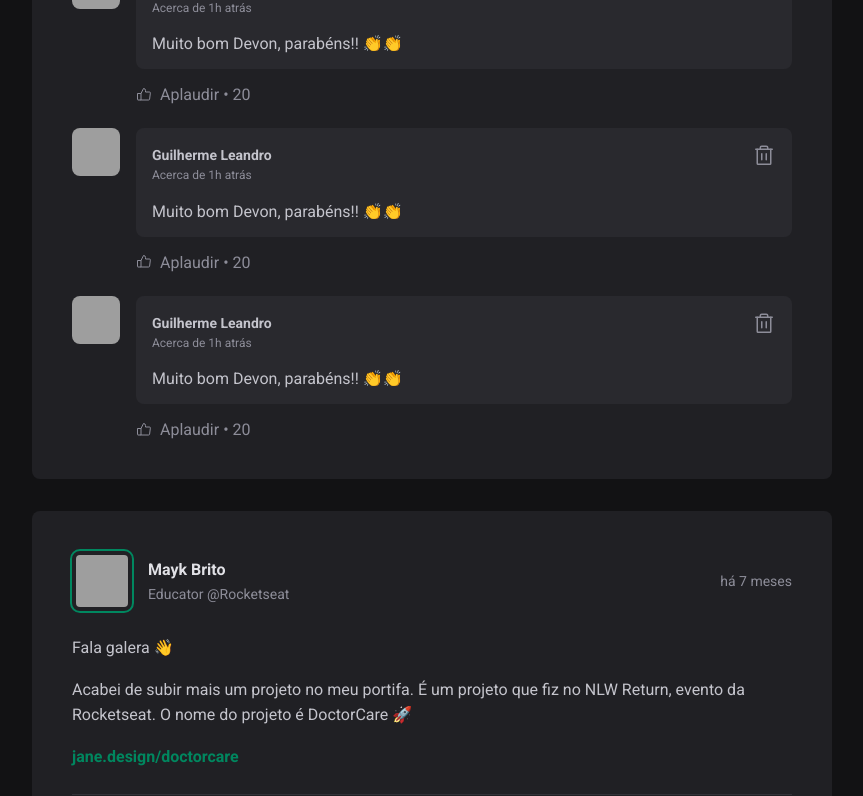
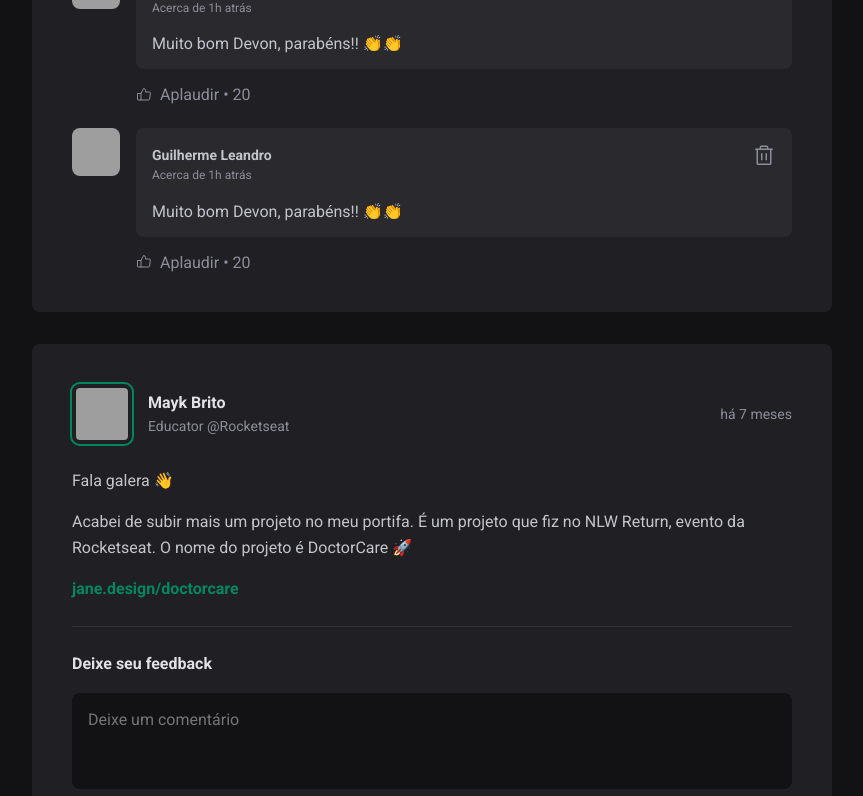
Before and after one commit to guirdy/ignite-feed, a React (Vite) app: page / in a window 1280 px wide. Shown: the part 630-1426 px from the top of the page, without its empty margins (352-1215 px from the left). Built offline with nearby package versions, Linux system fonts and the light colour scheme; grey boxes are pictures that could not be loaded.

Commit message:
feat: comments state

```diff
--- a/src/components/Post.jsx
+++ b/src/components/Post.jsx
@@ -1,4 +1,4 @@
-import React from "react";
+import { useState } from "react";
 
 import Avatar from "./Avatar";
 import Comment from "./Comment";
@@ -9,6 +9,8 @@
 import styles from "./Post.module.css";
 
 export function Post({ author, publishedAt, content }) {
+  const [comments, setComments] = useState([1, 2]);
+
   const publishedDateFormatted = format(
     publishedAt,
     "d 'de' LLLL 'às' HH:mm'h'",
@@ -21,6 +23,12 @@
     locale: ptBR,
     addSuffix: true,
   });
+
+  function handleCrateNewComment() {
+    event.preventDefault();
+
+    setComments([...comments, comments.length + 1]);
+  }
 
   return (
     <article className={styles.post}>
@@ -55,7 +63,7 @@
         })}
       </div>
 
-      <form className={styles.commentForm}>
+      <form onSubmit={handleCrateNewComment} className={styles.commentForm}>
         <strong>Deixe seu feedback</strong>
 
         <textarea placeholder="Deixe um comentário" />
@@ -66,9 +74,9 @@
       </form>
 
       <div className={styles.commentList}>
-        <Comment />
-        <Comment />
-        <Comment />
+        {comments.map((comment) => {
+          return <Comment />;
+        })}
       </div>
     </article>
   );
```
